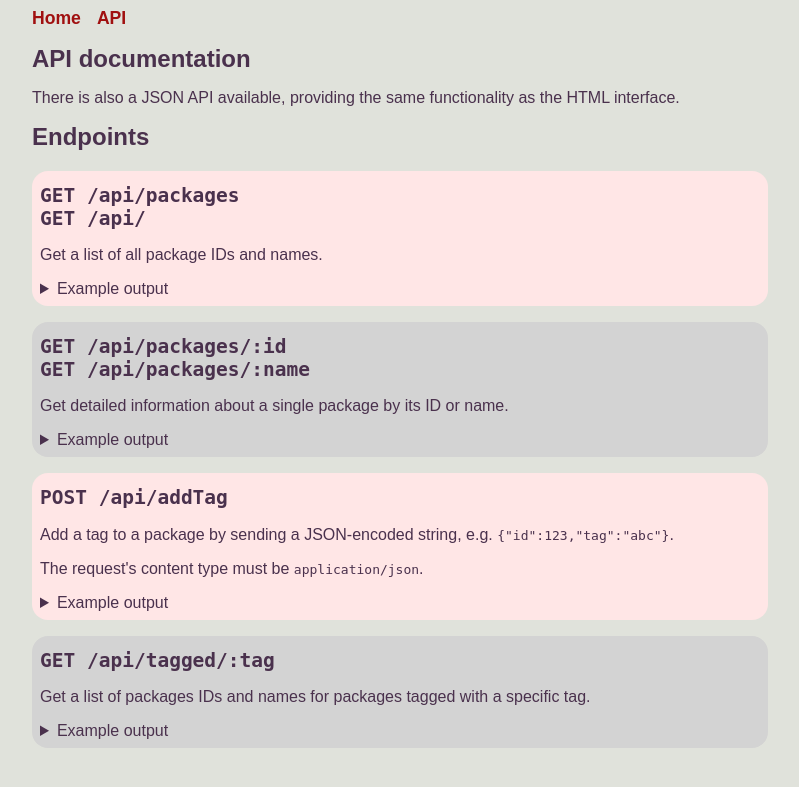
After one commit to kimsappi/dpkg-status, a Flask app: page /apiDocs in a window 1280 px wide. The commit adds this page. Shown: the top 787 px of the page, without its empty margins (240-1039 px from the left). Run offline with Flask 2, Linux system fonts and the light colour scheme.

Commit message:
API documentation, fixed API tag addition, more CSS

```diff
--- a/modules/insertQueries.py
+++ b/modules/insertQueries.py
@@ -1,7 +1,8 @@
 from modules.DBConnection import DBConnection
 
 def addTag(data):
-	data = data.to_dict()
+	if type(data) is not dict:
+		data = data.to_dict()
 	if 'id' not in data.keys() or 'tag' not in data.keys() or len((str(data['tag'])).strip()) < 1:
 		return False
 
--- a/modules/queries.py
+++ b/modules/queries.py
@@ -25,7 +25,7 @@ SELECT p."id", p."name"
 	results = cursor.fetchall()
 	cols = cursor.description
 	dbConnection.close()
-	return dictify(results, cols)
+	return dictify(results, cols) or []
 
 def constructPackage(results: List[tuple], reverseResults: List[tuple], dbConnection: DBConnection) -> Package:
 	baseData = results[0]
--- a/routes/html.py
+++ b/routes/html.py
@@ -39,3 +39,10 @@ def tagged(tag = ''):
 	results = queries.tagged(tag)
 	tags = queries.tags()
 	return render_template('index.html', packages=results, tags=tags, currentFilter=tag)
+
+@bp.route('/apiDocs')
+def apiDocs():
+	"""
+	Route for API documentation
+	"""
+	return render_template('apiDocs.html')
--- a/static/styles.css
+++ b/static/styles.css
@@ -2,8 +2,11 @@ h1 {
 	font-size: 1.5em;
 }
 
+h2 {
+	margin-top: 5px;
+}
+
 li {
-	position: relative;
 	min-height: 1.2em;
 	white-space: nowrap;
 }
@@ -12,12 +15,8 @@ ul {
 	padding-left: 20px;
 }
 
-li > a {
-	position: absolute;
-}
-
 a {
-	font-size: 1em;
+	display: inline-block;
 }
 
 a:link {
@@ -31,7 +30,7 @@ a:visited {
 a:hover, a:active {
 	color: #1C458C;
 	transition: 0.5s;
-	font-size: 1.1em;
+	transform: scale(1.1);
 }
 
 body {
@@ -90,18 +89,35 @@ input[type=submit] {
 	border-radius: 0.5em;
 }
 
+header {
+	margin-top: 0.5em;
+}
+
+header a {
+	text-decoration: none;
+	font-weight: 600;
+	font-size: 1.1em;
+}
+
+header > *:not(:first-child) {
+	margin-left: 1em;
+}
+
 .not_found, .italic {
 	font-style: italic;
 }
 
 .flexRow {
-	justify-content: space-between;
 	display: flex;
 	flex-direction: row;
 }
 
 .noWrap {
 	flex-wrap: nowrap;
+}
+
+.spaceBetween {
+	justify-content: space-between;
 }
 
 .bold {
@@ -122,6 +138,27 @@ input[type=submit] {
 	margin-right: 1em;
 }
 
+.endpointContainer {
+	border-radius: 1em;
+	padding: 0.5em;
+	margin-bottom: 1em;
+	background-color: lightgray;
+}
+
+.endpointContainer:nth-child(even) {
+	background-color: rgb(255, 230, 230);
+}
+
+.endpointContainer pre {
+	border-radius: 0.5em;
+	background-color: rgb(40, 40, 40);
+	color: rgb(210,210,210);
+}
+
+.monospace {
+	font-family: monospace;
+}
+
 #tagForm {
 	margin-top: 2em;
 }
--- /dev/null
+++ b/templates/apiDocs.html
@@ -0,0 +1,138 @@
+{% extends "base.html" %}
+
+{% block title %}API{% endblock title %}
+
+{% block body %}
+	<div class='container'>
+		<h1>API documentation</h1>
+		<p>There is also a JSON API available, providing the same functionality as the HTML interface.</p>
+		<h2>Endpoints</h2>
+
+		<div class='endpointContainer'>
+			<h2 class='monospace'>GET /api/packages<br>GET /api/</h2>
+			<p>Get a list of all package IDs and names.</p>
+			<details>
+				<summary>Example output</summary>
+				<pre class='monospace'>
+[
+	{
+		"id": 374,
+		"name": "aaaaatest"
+	},
+	{
+		"id": 163,
+		"name": "accountsservice"
+	},
+	{
+		"id": 404,
+		"name": "acpid"
+	},
+	{
+		"id": 254,
+		"name": "adduser"
+	}
+]
+				</pre>
+			</details>
+		</div>
+
+		<div class='endpointContainer'>
+			<h2 class='monospace'>GET /api/packages/:id<br>GET /api/packages/:name</h2>
+			<p>Get detailed information about a single package by its ID or name.</p>
+			<details>
+				<summary>Example output</summary>
+				<pre class='monospace'>
+{
+	"dependencies": [
+		{
+		"id": 621,
+		"name": "libc6"
+		},
+		{
+		"id": 187,
+		"name": "python"
+		},
+		{
+		"id": 71,
+		"name": "lsb-base"
+		},
+		{
+		"id": 39,
+		"name": "initramfs-tools"
+		},
+		{
+		"id": 13,
+		"name": "debconf"
+		},
+		{
+		"id": 501,
+		"name": "dpkg"
+		},
+		[
+		{
+			"id": 13,
+			"name": "debconf"
+		},
+		{
+			"id": null,
+			"name": "debconf-2.0"
+		}
+		]
+	],
+	"description": "This provides the system initialization scripts needed to use the\nAppArmor Mandatory Access Control system, including the AppArmor Parser\nwhich is required to convert AppArmor text profiles into machine-readable\npolicies that are loaded into the kernel for use with the AppArmor Linux\nSecurity Module.\n",
+	"descriptionSummary": "User-space parser utility for AppArmor",
+	"id": 656,
+	"name": "apparmor",
+	"reverseDependencies": [],
+	"tags": [],
+	"version": "2.7.102-0ubuntu3.7"
+}
+				</pre>
+			</details>
+		</div>
+
+		<div class='endpointContainer'>
+			<h2 class='monospace'>POST /api/addTag</h2>
+			<p>Add a tag to a package by sending a JSON-encoded string, e.g. <span class='monospace'>{"id":123,"tag":"abc"}</span>.</p>
+			<p>The request's content type must be <span class='monospace'>application/json</span>.</p>
+			<details>
+				<summary>Example output</summary>
+					<div>On success: <pre class='monospace'>OK</pre></div>
+					<div>On failure: <pre class='monospace'>error</pre></div>
+			</details>
+		</div>
+
+		<div class='endpointContainer'>
+			<h2 class='monospace'>GET /api/tagged/:tag</h2>
+			<p>Get a list of packages IDs and names for packages tagged with a specific tag.</p>
+			<details>
+				<summary>Example output</summary>
+				<pre class='monospace'>
+[
+	{
+		"id": 13,
+		"name": "debconf"
+	},
+	{
+		"id": 501,
+		"name": "dpkg"
+	},
+	{
+		"id": 111,
+		"name": "install-info"
+	},
+	{
+		"id": 621,
+		"name": "libc6"
+	},
+	{
+		"id": 271,
+		"name": "libgcc1"
+	}
+]
+				</pre>
+			</details>
+		</div>
+
+	</div>
+{% endblock body %}
--- a/templates/base.html
+++ b/templates/base.html
@@ -11,6 +11,14 @@
 	</head>
 
 	<body>
+		<header class='container flexRow noWrap'>
+			<div>
+				<a href='/'>Home</a>
+			</div>
+			<div>
+				<a href='/apiDocs'>API</a>
+			</div>
+		</header>
 		{% block body %}{% endblock body %}
 	</body>
 
```
Also changed, not shown: routes/api.py (+9 -6 lines), templates/index.html (+4 -4 lines).
